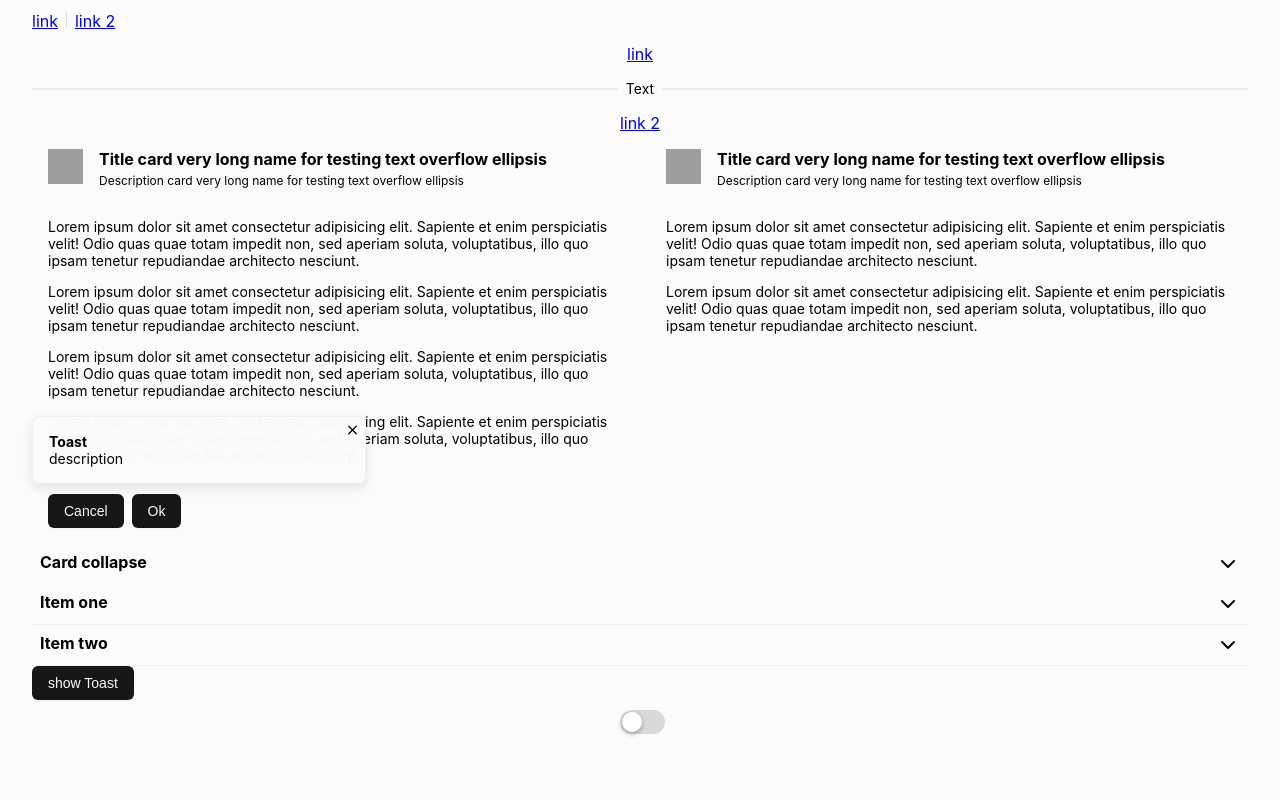
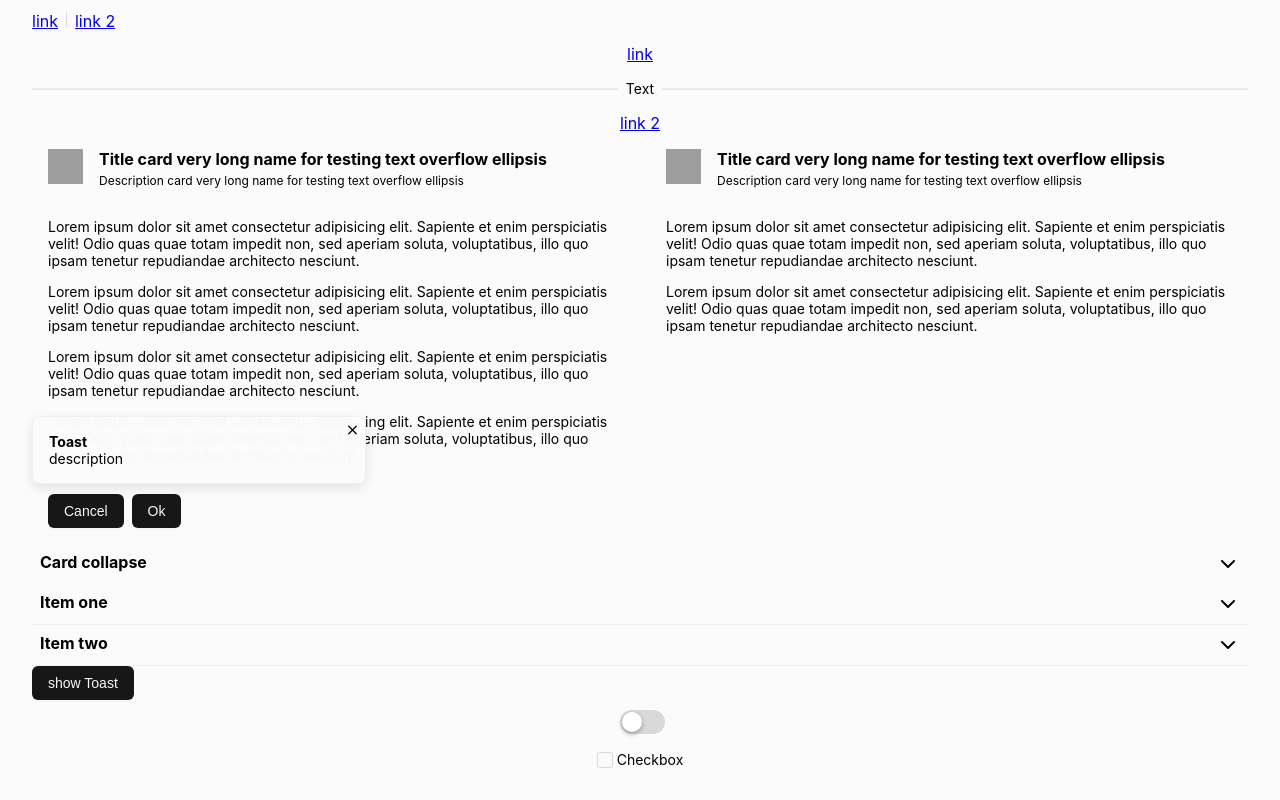
Before and after one commit to TonyW-Hub/ForgeCraftUI, a React (Vite) app: page / in a window 1280 px wide. Shown: the part 284-1084 px from the top of the page. Built offline with nearby package versions, Linux system fonts and the light colour scheme; grey boxes are pictures that could not be loaded.

Commit message:
feat: add input checkbox component

```diff
--- a/src/App.tsx
+++ b/src/App.tsx
@@ -199,6 +199,10 @@ function App() {
 
             <Input.Switch name="switch" onChange={(e) => console.log(e.target.checked)} />
 
+            <Input.Checkbox name="checkbox" onChange={(e) => console.log('checkbox', e.target.checked)}>
+                Checkbox
+            </Input.Checkbox>
+
             <Modal
                 visible={modalOpen}
                 onCancel={() => setModalOpen(false)}
--- a/src/components/atoms/Input/Input.module.scss
+++ b/src/components/atoms/Input/Input.module.scss
@@ -54,9 +54,146 @@
             border-radius: 50%;
             top: 2px;
             left: 2px;
-            background-color: #fff;
+            background-color: var(--vui-color-white);
             box-shadow: 0px 2px 5px 0px rgba(0, 0, 0, 0.3);
             transition: transform 0.3s;
         }
     }
 }
+
+.checkboxWrapper {
+    .inputCheckbox {
+        display: none;
+        visibility: hidden;
+
+        &:checked + .labelCheckbox .customCheckbox {
+            background: var(--vui-color-primary);
+            border-color: var(--vui-color-primary);
+
+            svg {
+                stroke-dashoffset: 0;
+            }
+        }
+    }
+
+    .labelCheckbox {
+        display: inline-flex;
+        justify-content: flex-start;
+        align-items: center;
+        vertical-align: bottom;
+        margin: auto;
+        user-select: none;
+        -webkit-user-select: none;
+        cursor: pointer;
+
+        span {
+            display: inline-flex;
+            justify-content: center;
+            align-items: center;
+            vertical-align: middle;
+            transform: translate3d(0, 0, 0);
+        }
+
+        .customCheckbox {
+            position: relative;
+            border-radius: 3px;
+            transform: scale(1);
+            vertical-align: middle;
+            border: 1px solid var(--vui-color-disabled);
+            transition: all 0.2s ease;
+
+            svg {
+                fill: none;
+                stroke: var(--vui-color-white);
+                stroke-width: 2;
+                stroke-linecap: round;
+                stroke-linejoin: round;
+                stroke-dasharray: 16px;
+                stroke-dashoffset: 16px;
+                transition: all 0.3s ease;
+                transition-delay: 0.1s;
+                transform: translate3d(0, 0, 0);
+            }
+        }
+
+        &:hover {
+            .customCheckbox {
+                border-color: var(--vui-color-primary);
+            }
+        }
+    }
+}
+.smallInputCheckbox {
+    .labelCheckbox {
+        .customCheckbox {
+            width: 14px;
+            height: 14px;
+        }
+
+        .checkboxChildren {
+            font-size: var(--font-size-sm);
+            padding-left: var(--vui-spacing-xs);
+        }
+    }
+}
+.middleInputCheckbox {
+    .labelCheckbox {
+        .customCheckbox {
+            width: 16px;
+            height: 16px;
+        }
+
+        .checkboxChildren {
+            font-size: var(--font-size-md);
+            padding-left: var(--vui-spacing-sm);
+        }
+    }
+}
+.largeInputCheckbox {
+    .labelCheckbox {
+        .customCheckbox {
+            width: 18px;
+            height: 18px;
+        }
+        .checkboxChildren {
+            font-size: var(--font-size-lg);
+            padding-left: var(--vui-spacing-sm);
+        }
+    }
+}
+.checkboxWave {
+    .inputCheckbox {
+        &:checked + .labelCheckbox .customCheckbox {
+            animation: checkboxPulse 0.4s ease;
+
+            &::before {
+                transform: scale(3.5);
+                opacity: 0;
+                transition: all 0.6s ease;
+            }
+        }
+    }
+
+    .labelCheckbox {
+        .customCheckbox {
+            &::before {
+                content: '';
+                position: absolute;
+                top: 0px;
+                left: 0px;
+                width: 100%;
+                height: 100%;
+                background: var(--vui-color-primary);
+                display: block;
+                transform: scale(0);
+                opacity: 1;
+                border-radius: var(--vui-circle-radius);
+            }
+        }
+    }
+}
+@keyframes checkboxPulse {
+    50% {
+        transform: scale(0.9);
+    }
+}
--- a/src/components/atoms/Input/Input.tsx
+++ b/src/components/atoms/Input/Input.tsx
@@ -1,7 +1,8 @@
-import React, { useState } from 'react';
+import React, { PropsWithChildren, forwardRef, useState } from 'react';
 import Styles from './Input.module.scss';
 import { Alert } from '../Alert/Alert';
 import { Flex } from '../Flex/Flex';
+import { Size } from '../../../types';
 
 type InputProps = React.DetailedHTMLProps<React.InputHTMLAttributes<HTMLInputElement>, HTMLInputElement> & {
     className?: string;
@@ -186,3 +187,64 @@ const InputSwitch = ({
 };
 
 Input.Switch = InputSwitch;
+
+type InputCheckboxProps = {
+    name: string;
+    classNames?: { wrapper?: string; input?: string; label?: string; children?: string; checkbox?: string };
+    onChange?: (e: React.ChangeEvent<HTMLInputElement>) => void;
+    ref?: React.LegacyRef<HTMLInputElement>;
+    size?: Size;
+    animation?: 'wave' | 'none';
+};
+
+const InputCheckbox = forwardRef<HTMLInputElement, PropsWithChildren<InputCheckboxProps>>(
+    (
+        {
+            classNames = { wrapper: '', label: '', checkbox: '', children: '', input: '' },
+            name,
+            size = 'small',
+            onChange = () => {},
+            animation = 'none',
+            children,
+        }: PropsWithChildren<InputCheckboxProps>,
+        ref,
+    ) => {
+        const setClassNamesProps = () => {
+            const sizing = {
+                small: Styles.smallInputCheckbox,
+                middle: Styles.middleInputCheckbox,
+                large: Styles.largeInputCheckbox,
+            };
+
+            const inputAnimation = {
+                none: '',
+                wave: Styles.checkboxWave,
+            };
+
+            return [Styles.checkboxWrapper, sizing[size], inputAnimation[animation], classNames.wrapper].join(' ');
+        };
+
+        return (
+            <div className={setClassNamesProps()}>
+                <input
+                    ref={ref}
+                    type="checkbox"
+                    id={name}
+                    name={name}
+                    className={`${Styles.inputCheckbox} ${classNames.input}`}
+                    onChange={onChange}
+                />
+                <label htmlFor={name} className={`${Styles.labelCheckbox} ${classNames.label}`}>
+                    <span className={`${Styles.customCheckbox} ${classNames.checkbox}`}>
+                        <svg viewBox="0 0 12 10" height="10px" width="12px">
+                            <polyline points="1.5 6 4.5 9 10.5 1"></polyline>
+                        </svg>
+                    </span>
+                    <span className={`${Styles.checkboxChildren} ${classNames.children}`}>{children}</span>
+                </label>
+            </div>
+        );
+    },
+);
+
+Input.Checkbox = InputCheckbox;
--- a/src/index.css
+++ b/src/index.css
@@ -13,6 +13,8 @@
     --vui-color-light-1: #f0f0f0;
     --default-dark-color: #171717;
     --vui-color-dark-opacity: rgba(0, 0, 0, 0.85);
+    --vui-color-white: #ffffff;
+    --vui-color-black: #000000;
 
     --vui-color-primary: #21bbee;
     --vui-color-primary-1: #e9f8fd;
```
